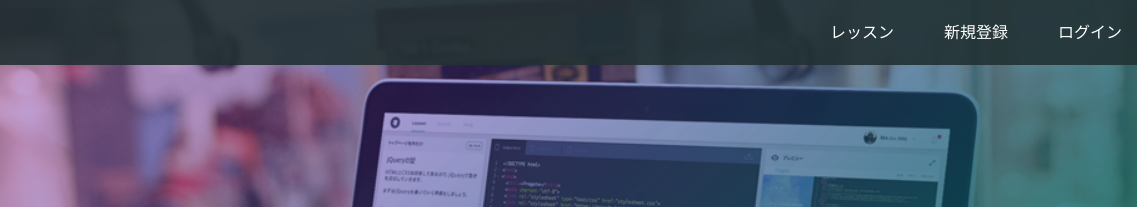
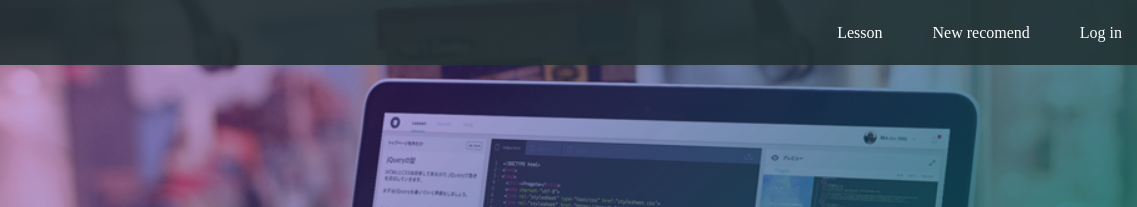
Before and after one commit to Zmazin/zmazinz, a plain HTML site: page index.html in a window 1280 px wide. Shown: the top 207 px of the page, 143-1280 px from the left. Drawn offline with Linux system fonts and the light colour scheme.

Commit message:
Update index.html

```diff
--- a/index.html
+++ b/index.html
@@ -15,9 +15,9 @@
       </div>
       <span class="fa fa-bars menu-icon"></span>
       <div class="header-right">
-        <a href="#">レッスン</a>
-        <a href="#">新規登録</a>
-        <a href="#" class="login">ログイン</a>
+        <a href="#">Lesson</a>
+        <a href="#">New recomend</a>
+        <a href="#" class="login">Log in</a>
       </div>
     </div>
   </header>
```
